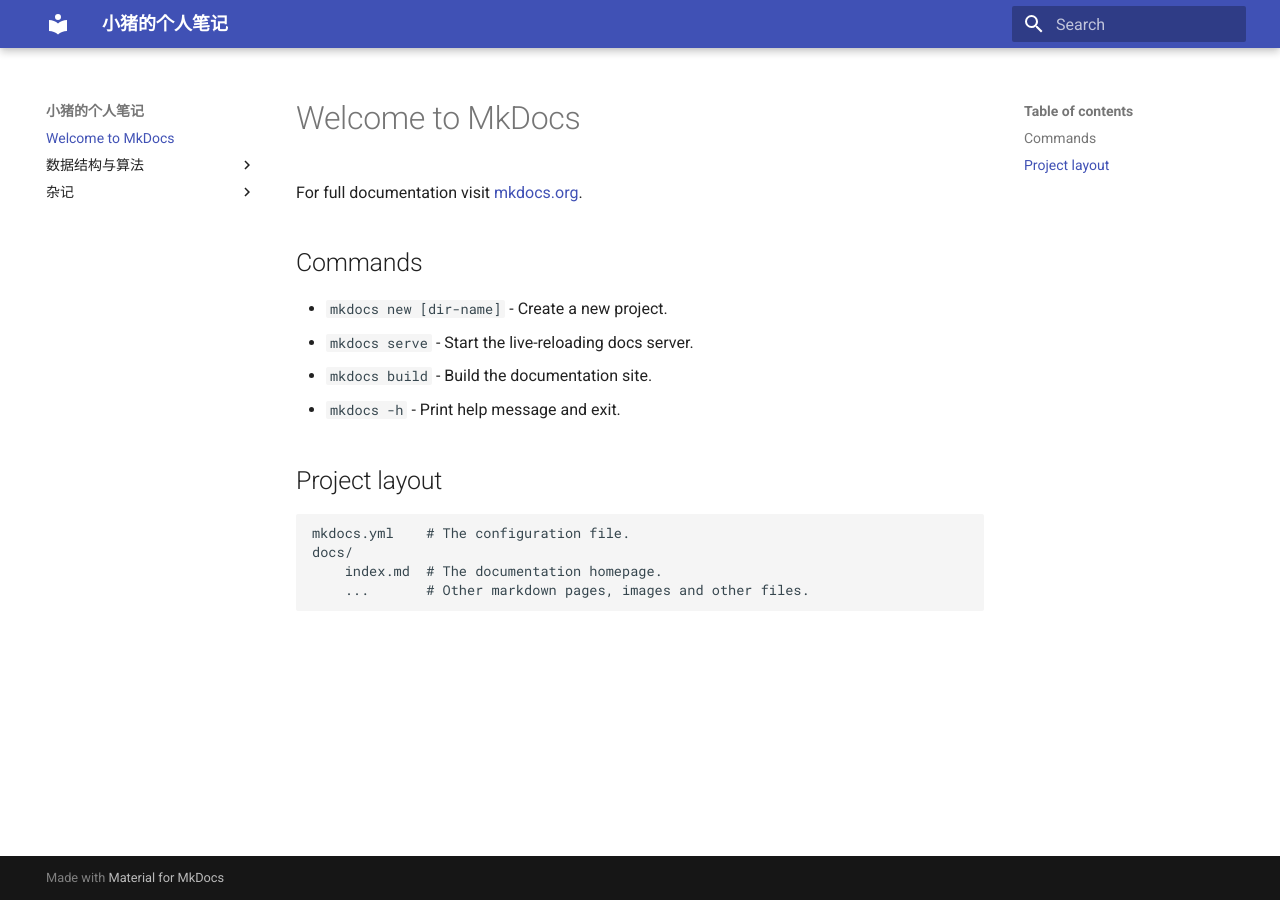
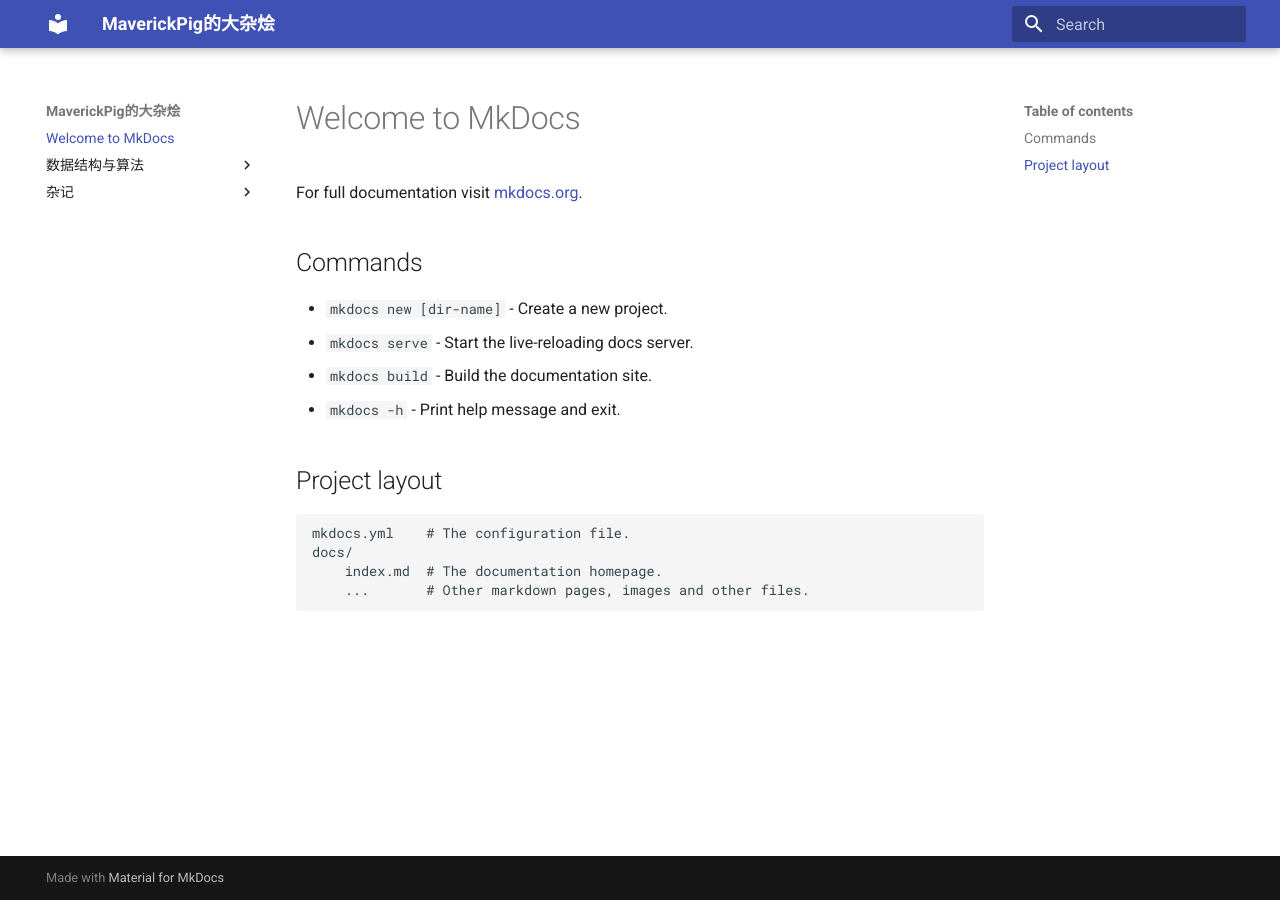
Before and after one commit to Maverick618/Maverick618.github.io, an MkDocs documentation site: the page built from docs/index.md, in a window 1280 px wide. Built offline with MkDocs 1.6.1 and Material for MkDocs 9.7.7, drawn with Linux system fonts in a browser that asks for light colours.

Commit message:
部分目录修改

```diff
--- a/mkdocs.yml
+++ b/mkdocs.yml
@@ -1,3 +1,3 @@
-site_name: 小猪的个人笔记
+site_name: MaverickPig的大杂烩
 theme:
   name: material
```
Also changed, not shown: docs/杂记/index.md (added, +2 -0 lines).
